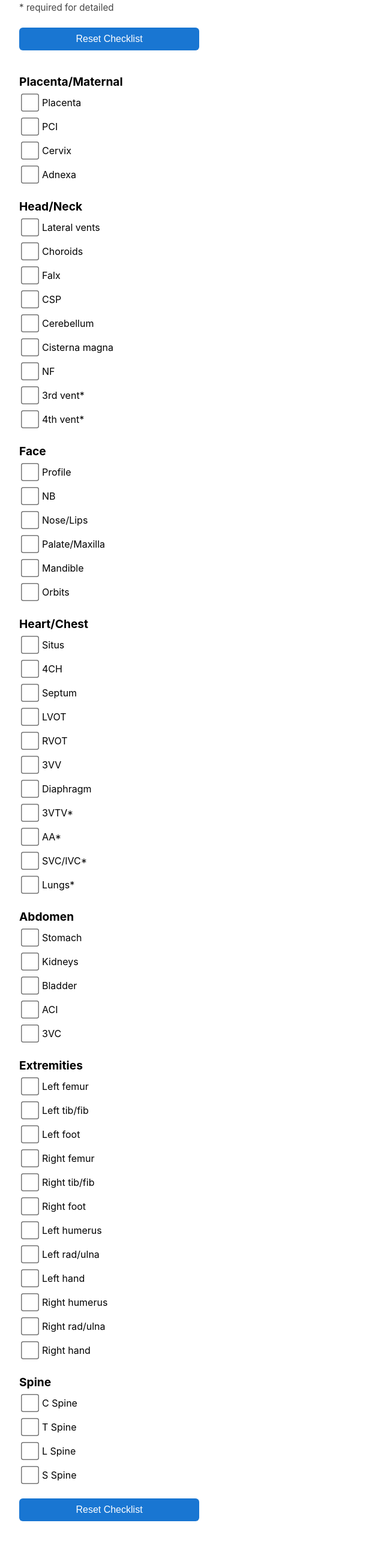
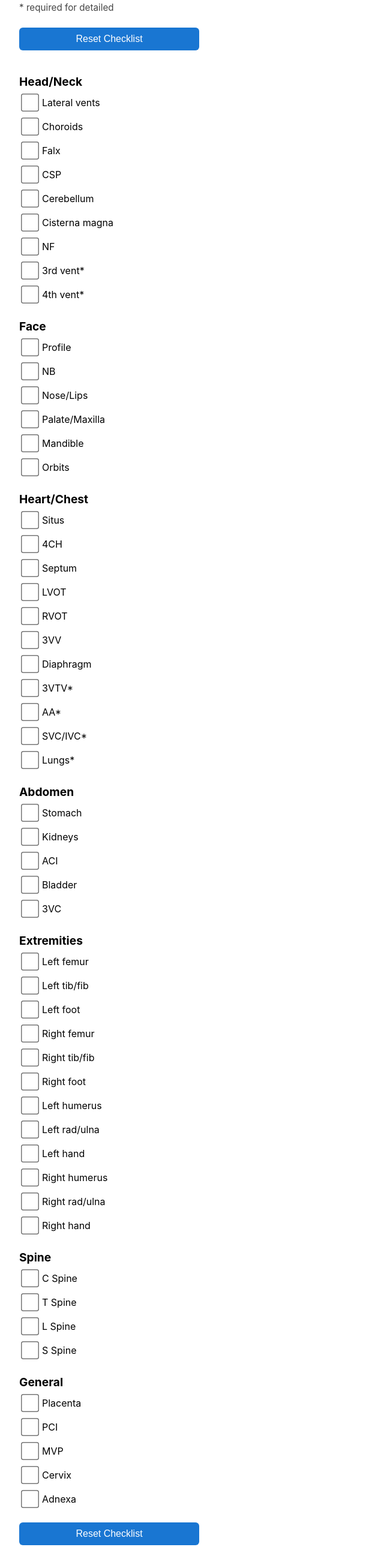
Before and after one commit to ennencs/anatomy-scan, a plain HTML site: page index.html in a window 1280 px wide. Shown: the part 58-2637 px from the top of the page at 60% size, without its empty margins (0-640 px from the left). Drawn offline with Linux system fonts and the light colour scheme.

Commit message:
Add files via upload

```diff
--- a/index.html
+++ b/index.html
@@ -68,12 +68,6 @@
 
   <script>
     const standardChecklist = {
-  "Placenta/Maternal": [
-    "Placenta",
-    "PCI",
-    "Cervix",
-    "Adnexa"
-  ],
   "Head/Neck": [
     "Lateral vents",
     "Choroids",
@@ -109,8 +103,8 @@
   "Abdomen": [
     "Stomach",
     "Kidneys",
+    "ACI",
     "Bladder",
-    "ACI",
     "3VC"
   ],
   "Extremities": [
@@ -132,6 +126,13 @@
     "T Spine",
     "L Spine",
     "S Spine"
+  ],
+  "General": [
+    "Placenta",
+    "PCI",
+    "MVP",
+    "Cervix",
+    "Adnexa"
   ]
 };
 
```
